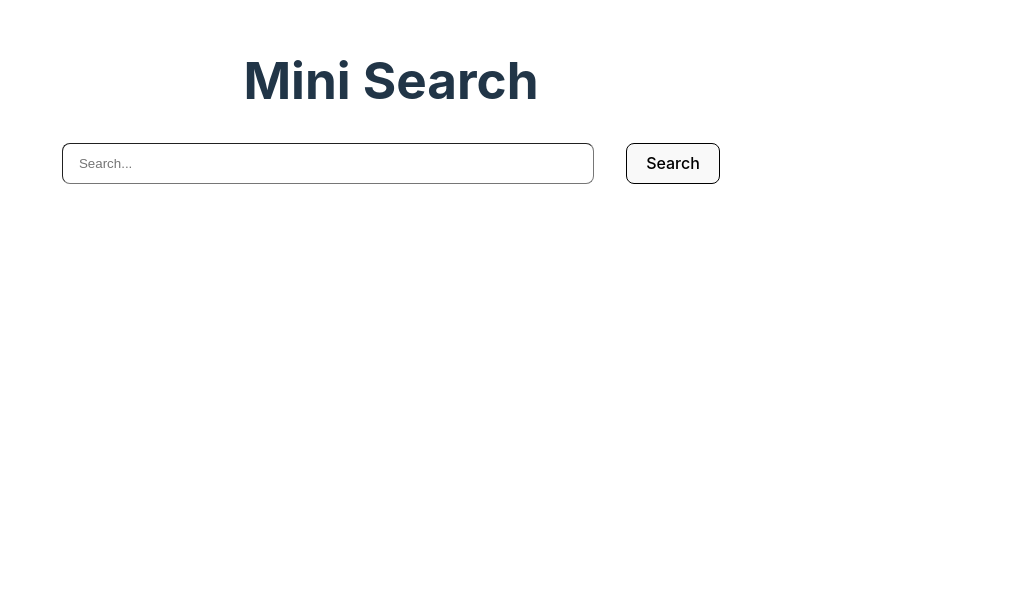
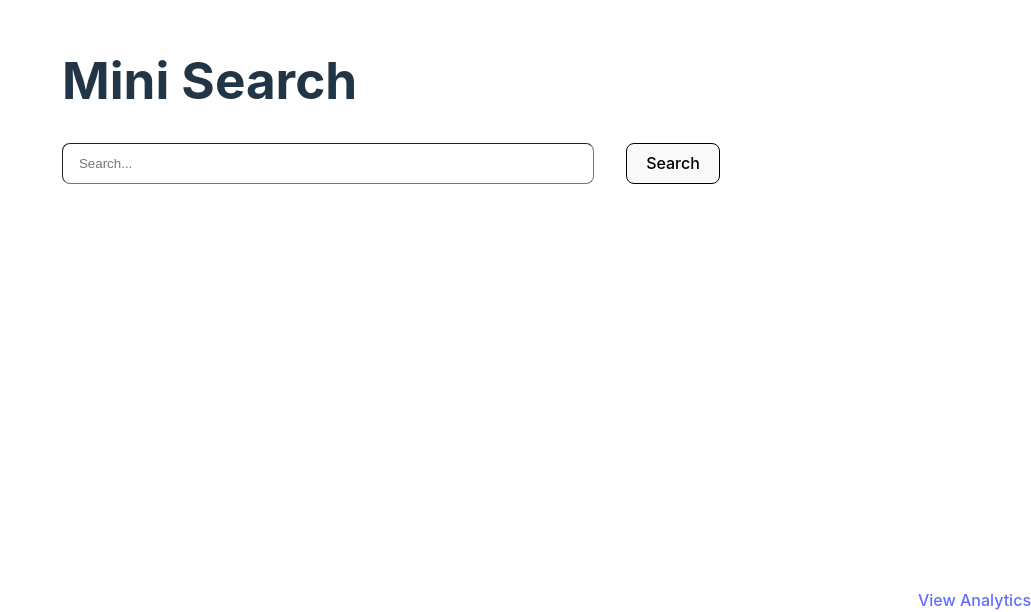
Before and after one commit to Pranav2612000/mini-search, a React (Vite) app in the folder apps/search-ui/: page / in a window 1280 px wide. Shown: the part 188-800 px from the top of the page, without its empty margins (249-1280 px from the left). Built offline with nearby package versions, Linux system fonts and the light colour scheme.

Commit message:
improv analytics-ui: add navigation between pages

```diff
--- a/apps/search-ui/src/App.css
+++ b/apps/search-ui/src/App.css
@@ -1,7 +1,6 @@
 #root {
   max-width: 1280px;
   margin: 0 auto;
-  text-align: center;
 
   height: 100vh;
 }
@@ -25,6 +24,11 @@ table {
 
 table, th, td {
   border: 1px solid;
+}
+
+p {
+  padding: unset;
+  margin: unset;
 }
 
 .logo {
@@ -111,7 +115,20 @@ table, th, td {
   text-align: left;
 }
 
+.crawled-sites-list-footer {
+  width: 512px;
+  text-align: left;
+  display: flex;
+  justify-content: space-between;
+}
+
 .domain-cell {
   text-align: left;
   padding-left: 1rem;
 }
+
+.view-analytics-container {
+  position: absolute;
+  bottom: 0px;
+  right: 0px;
+}
--- a/apps/search-ui/src/pages/Analytics.tsx
+++ b/apps/search-ui/src/pages/Analytics.tsx
@@ -18,6 +18,7 @@ const Analytics = () => {
   return (
     <>
       <h1>Analytics</h1>
+      <a href="/">Back to search</a>
       {isLoading && <p>Loading...</p>}
       {!isLoading && analyticsData.length > 0 && (
         <table>
--- a/apps/search-ui/src/pages/CrawledSitesList.tsx
+++ b/apps/search-ui/src/pages/CrawledSitesList.tsx
@@ -77,11 +77,20 @@ const CrawledSitesList = () => {
         </ul>
       )}
       {!isLoading && sites.length > 0 &&
-        <p className="crawled-sites-list-container">
-          Showing{' '}
-            {offset}-{Number(offset || DEFAULT_OFFSET) + Number(limit || DEFAULT_LIMIT)}
-          {' '}of {totalCount} results
-        </p>
+        <div className="crawled-sites-list-footer">
+          <div>
+            <p>
+              Showing{' '}
+                {offset || DEFAULT_OFFSET}-{Number(offset || DEFAULT_OFFSET) + Number(limit || DEFAULT_LIMIT)}
+              {' '}of {totalCount} results
+            </p>
+          </div>
+          <div>
+            <a href="/">Search</a>
+              {' '} | {' '}
+            <a href="/analytics">All Sites</a>
+          </div>
+        </div>
       }
       {!isLoading && sites.length === 0 && <p>No sites found</p>}
     </>
--- a/apps/search-ui/src/pages/Search.tsx
+++ b/apps/search-ui/src/pages/Search.tsx
@@ -50,6 +50,9 @@ const SearchPage = () => {
           )}
         </div>
       )}
+      <div className="view-analytics-container">
+        <a href='/analytics'>View Analytics</a>
+      </div>
     </div>
   )
 };
```
